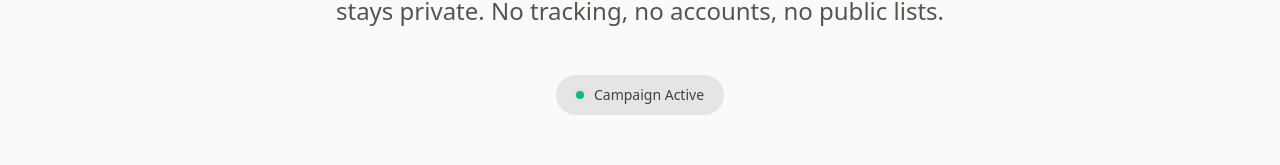
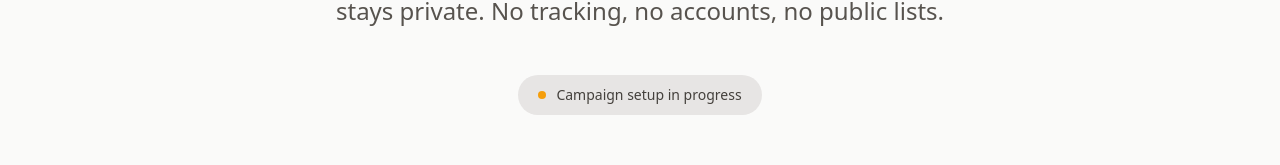
Before and after one commit to isagiyokai/One-Human-iInitiative, a Next.js app: page / in a window 1280 px wide. Shown: the part 470-635 px from the top of the page. Built offline with nearby package versions, Linux system fonts and the light colour scheme; no server answers; the database is empty.

Commit message:
Show accurate campaign status while campaign is inactive

```diff
--- a/src/app/page.tsx
+++ b/src/app/page.tsx
@@ -92,7 +92,7 @@ function getStatusLabel(status: string): string {
     case 'target_reached': return 'Target Reached';
     case 'expired': return 'Campaign Ended';
     case 'completed': return 'Campaign Completed';
-    default: return 'Campaign Active';
+    default: return 'Campaign Not Yet Active';
   }
 }
 
@@ -133,12 +133,16 @@ export default async function HomePage() {
                 {heroTagline}
               </p>
               <div className="mt-12 flex flex-col sm:flex-row items-center justify-center gap-4">
-                <span className="inline-flex items-center gap-2.5 px-5 py-2.5 rounded-full bg-charcoal-100 text-charcoal-700 text-sm font-medium transition-colors hover:bg-charcoal-200">
-                  <span className="relative flex h-2 w-2">
-                    <span className="animate-ping absolute inline-flex h-full w-full rounded-full bg-emerald-500 opacity-75" aria-hidden="true"></span>
-                    <span className="relative inline-flex rounded-full h-2 w-2 bg-emerald-500" aria-hidden="true"></span>
-                  </span>
-                  {campaign ? getStatusLabel(campaign.computed_status) : 'Campaign Active'}
+                <span className="inline-flex items-center gap-2.5 px-5 py-2.5 rounded-full bg-charcoal-100 text-charcoal-700 text-sm font-medium">
+                  {campaign?.computed_status === 'active' ? (
+                    <span className="relative flex h-2 w-2">
+                      <span className="animate-ping absolute inline-flex h-full w-full rounded-full bg-emerald-500 opacity-75" aria-hidden="true"></span>
+                      <span className="relative inline-flex rounded-full h-2 w-2 bg-emerald-500" aria-hidden="true"></span>
+                    </span>
+                  ) : (
+                    <span className="inline-flex h-2 w-2 rounded-full bg-amber-500" aria-hidden="true"></span>
+                  )}
+                  {campaign ? getStatusLabel(campaign.computed_status) : 'Campaign setup in progress'}
                 </span>
               </div>
             </div>
```
